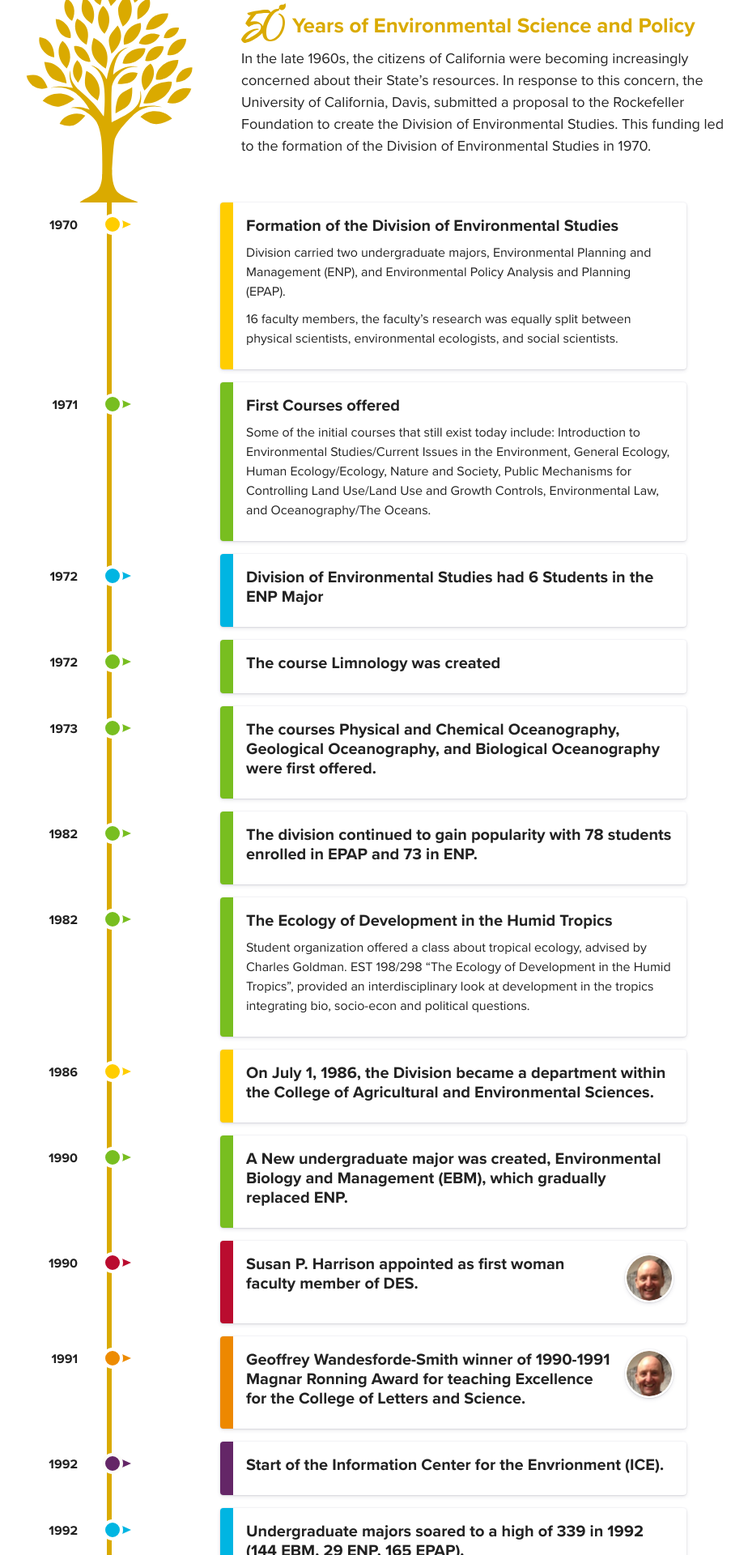
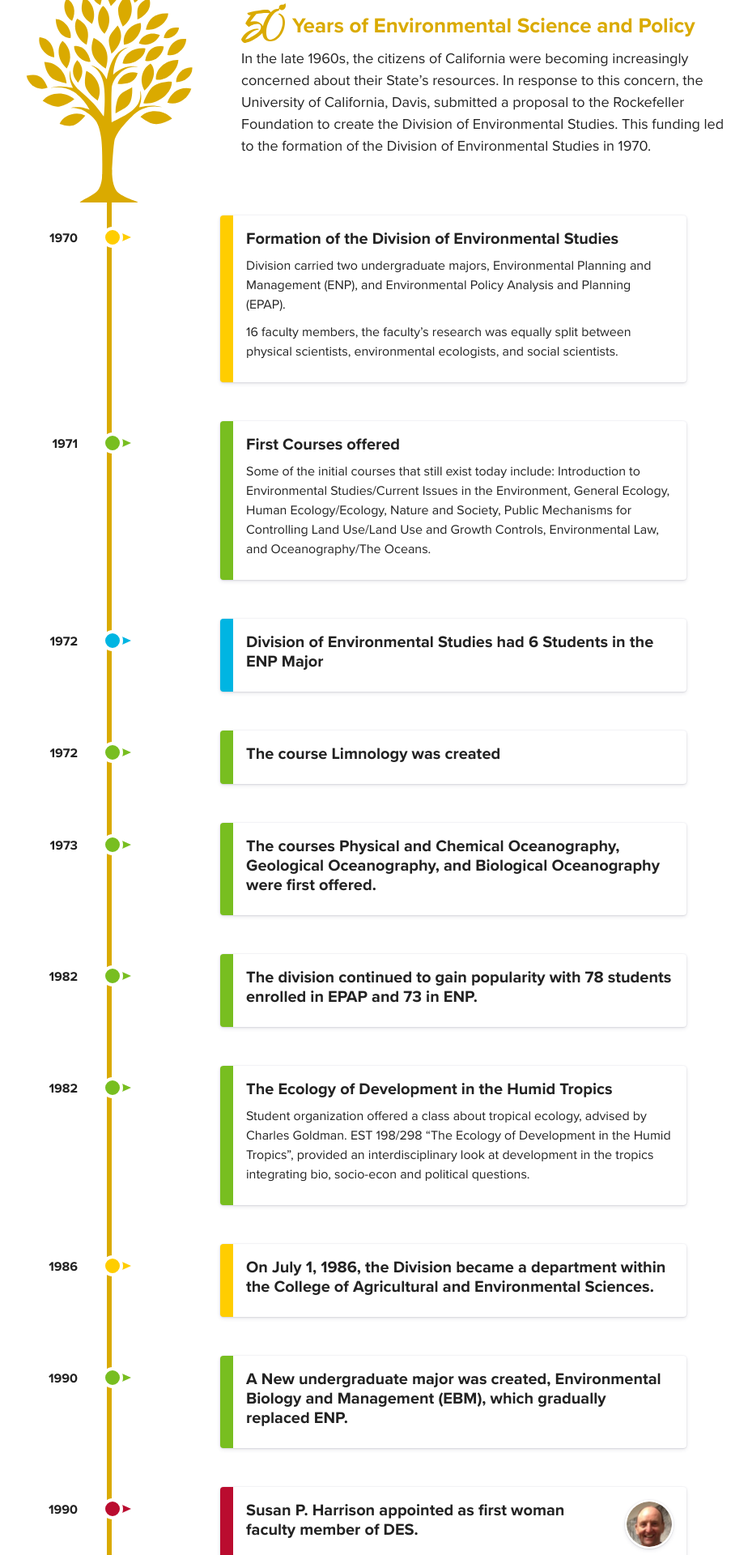
Before and after one commit to ucdavis/esp50, a Jekyll site: the page built from index.html, in a window 1280 px wide. Shown: the part 970-2890 px from the top of the page at 81% size, without its empty margins (160-1084 px from the left). Built offline with Jekyll 4.4.1, drawn with Linux system fonts in a browser that asks for light colours; nearby versions of some CDN libraries; the list of posts is cut into pages by our own code; comment, search, counter and statistics services are not loaded.

Commit message:
padding on rows

```diff
--- a/_sass/_layout.scss
+++ b/_sass/_layout.scss
@@ -137,6 +137,9 @@ h1 {
   @include breakpoint(xl) {
     background-position: 19.8%;
   }
+  .row {
+    padding:16px 0;
+  }
 }
 .linemarker {
     margin-top:1.4rem;
```
